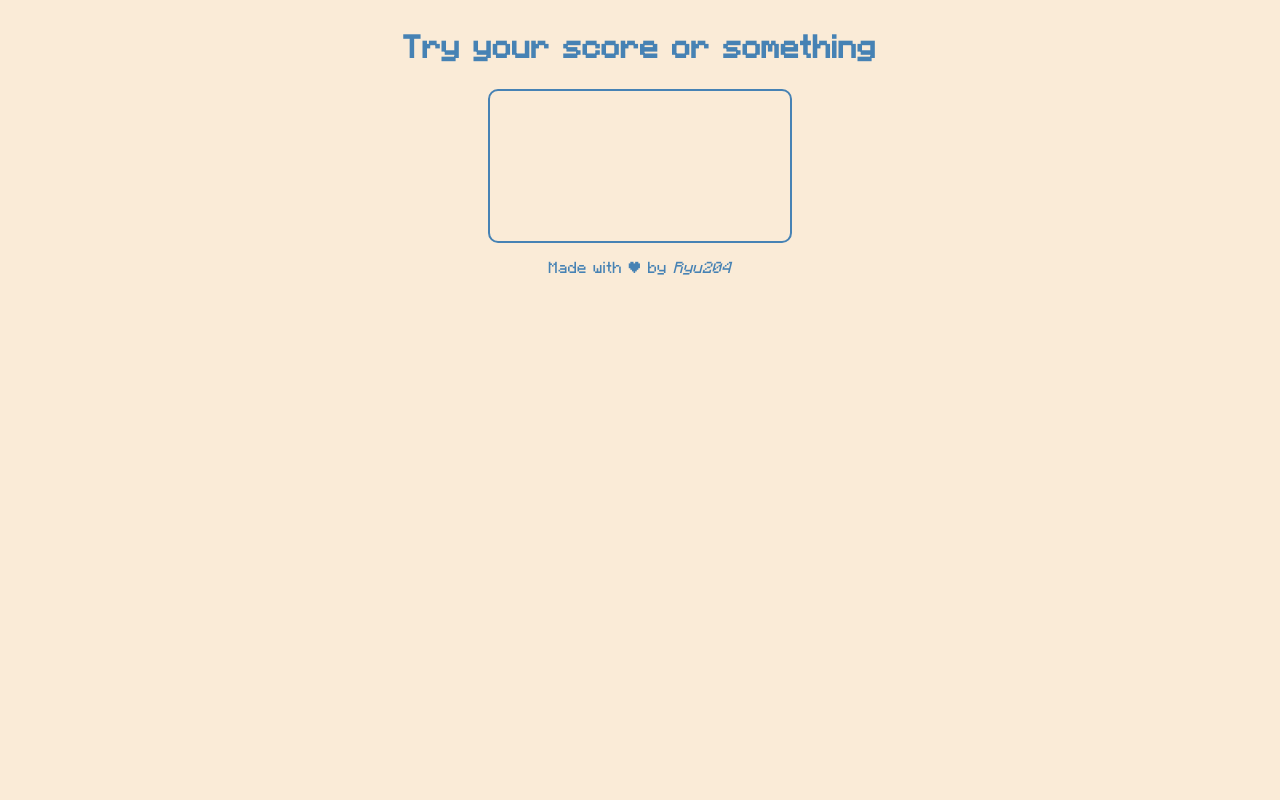
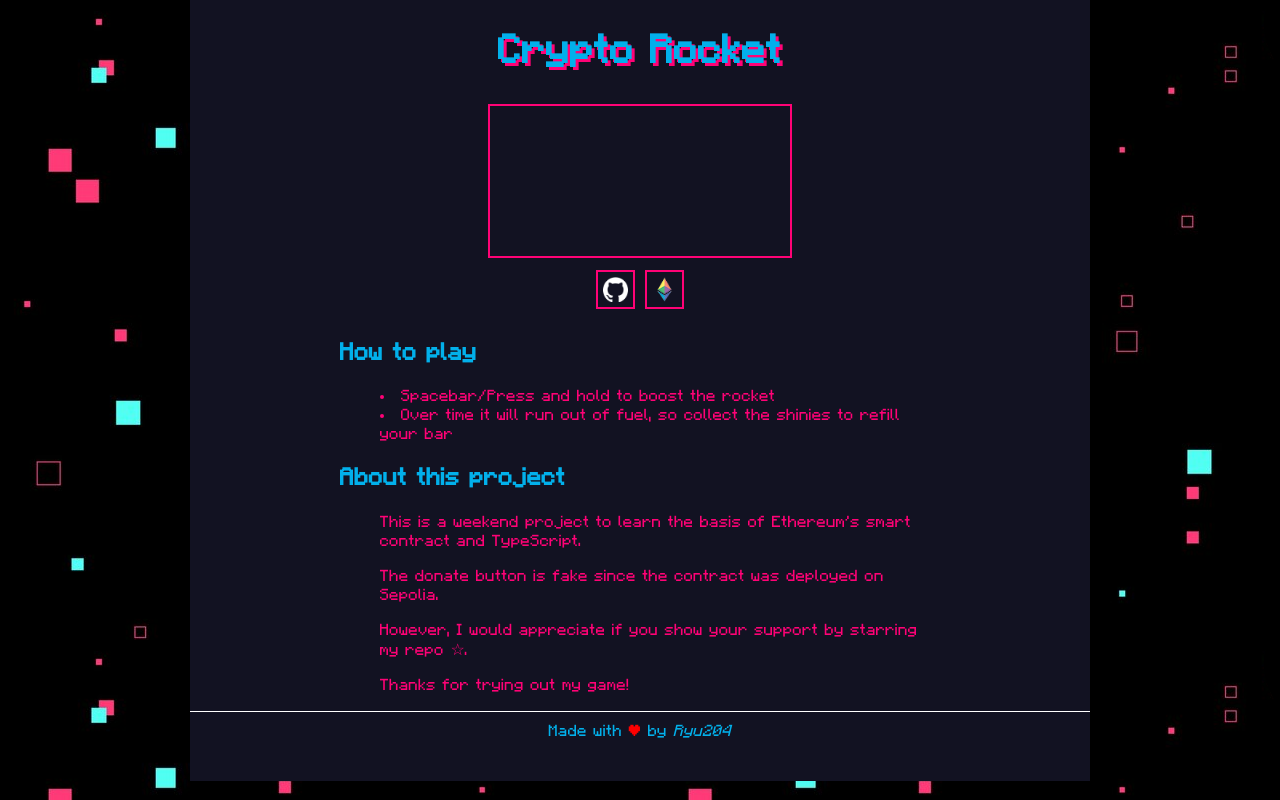
Before and after one commit to Ryu204/crypto_rocket, a website built with webpack: page src/index.html in a window 1280 px wide. Built offline with nearby package versions, Linux system fonts and the light colour scheme; files whose address does not match are found by name.

Commit message:
style page properly

```diff
--- a/src/asset/style.css
+++ b/src/asset/style.css
@@ -4,17 +4,22 @@
 }
 
 :root {
-    font-family: Arial, Helvetica, sans-serif;
-    background-color: antiquewhite;
+    font-family: 'Minecraft';
+    background-image: url('./page_bgr.png');
+    color: #02b0eb;
 }
 
-header, footer, main, #gameContainer {
-    display: flex;
+body {
+    padding: 0px;
+    margin: 0px auto;
+    background-color: #121222;
+    max-width: 900px;
+}
+
+header, #gameContainer {
     align-items: center;
     align-self: center;
     align-content: center;
-    justify-content: center;
-    color: steelblue;
     text-align: center;
     font-family: 'Minecraft';
 }
@@ -26,6 +31,60 @@ header, footer, main, #gameContainer {
 }
 
 #gameCanvas {
-    border: 2px solid steelblue;
-    border-radius: 10px;
+    border: 2px solid #ff0276;
+    align-self: center;
+    align-items: center;
+    image-rendering: pixelated;
+    margin: 2px;
 }
+
+li {
+    color: #ff0276;
+}
+
+ul {
+    list-style-position: inside;
+}
+
+h1 {
+    font-size: 40px;
+    text-shadow: 3px 3px 0px #ff0276;
+}
+
+p {
+    margin-left: 40px;
+    color: #ff0276;
+}
+
+.text {
+    max-width: 600px;
+    margin: 0 auto;
+}
+
+footer {
+    padding-bottom: 40px;
+}
+
+footer p {
+    color: #02b0eb;
+    text-align: center;
+    margin: 0 auto;
+    padding-top: 10px;
+}
+
+.divider {
+    background-color: white;
+    height: 1px;
+}
+
+.logo {
+    max-height: 25px;
+    border: 2px solid #ff0276;
+    padding: 5px;
+    margin: 5px;
+}
+
+#logos {
+    display: flex;
+    justify-content: center;
+}
--- a/src/custom.d.ts
+++ b/src/custom.d.ts
@@ -22,3 +22,8 @@ declare module '*.mp3' {
     const content: any;
     export default content;
 }
+
+declare module '*.ico' {
+    const content: any;
+    export default content;
+}
--- a/src/index.html
+++ b/src/index.html
@@ -4,19 +4,41 @@
     <meta charset="UTF-8">
     <meta name="viewport" content="width=device-width, initial-scale=1.0">
     <title><%= htmlWebpackPlugin.options.title %></title>
-    <link rel="preload" href="MinecraftRegular-Bmg3.woff2" as="font" crossorigin="anonymous">
+    <link rel="preload" href="./MinecraftRegular-Bmg3.woff2" as="font" crossorigin="anonymous">
+    <link rel="icon" href="./logo.ico">
 </head>
 <body>
     <header>
-        <h1>Try your score or something</h1>
+        <h1>Crypto Rocket</h1>
     </header>
     <main>
         <div id="gameContainer">
             <canvas id="gameCanvas"></canvas>
         </div>
+        <div id="logos">
+            <a href="https://github.com/Ryu204/crypto_bird" target="_blank">
+                <img class="logo" src="./gh-logo.png" alt="GitHub repository">
+            </a>
+            <a href="https://sepolia.etherscan.io/" target="_blank">
+                <img class="logo" src="./sepolia-logo.png" alt="Sepolia address">
+            </a>
+        </div>
+        <div class="text">
+            <h2>How to play</h2>
+            <ul>
+                <li>Spacebar/Press and hold to boost the rocket</li>
+                <li>Over time it will run out of fuel, so collect the shinies to refill your bar</li>
+            </ul>
+            <h2>About this project</h2>
+            <p>This is a weekend project to learn the basis of Ethereum's smart contract and TypeScript.</p>
+            <p>The donate button is fake since the contract was deployed on Sepolia.</p>
+            <p>However, I would appreciate if you show your support by starring my repo &star;.</p>
+            <p>Thanks for trying out my game!</p>
+        </div>
     </main>
     <footer>
-        <p>Made with &hearts; by <em>Ryu204</em></p>
+        <div class="divider"></div>
+        <p>Made with <span style="color:red">&hearts;</span> by <em>Ryu204</em></p>
     </footer>
 </body>
 </html>
--- a/src/index.ts
+++ b/src/index.ts
@@ -1,5 +1,10 @@
 import './asset/style.css'
 import './asset/MinecraftRegular-Bmg3.woff2'
+import './asset/logo.ico'
+import './asset/page_bgr.png'
+import './asset/gh-logo.png'
+import './asset/sepolia-logo.png'
+
 import Phaser from 'phaser'
 import { GameScene } from './gameScene'
 import config from './config'
--- a/src/rocket.ts
+++ b/src/rocket.ts
@@ -112,7 +112,7 @@ export default class Rocket extends Phaser.GameObjects.Container {
         this.arcadeBody.destroy()
         this.mState = State.dead
         this.mSprite.play(AnimTags.die).setRotation(Math.PI / 2)
-        this.mSmoke.setAlpha(0)
+        this.mSmoke.stop()
         this.mJetSfx.stop()
         if (!mute) {
             this.scene.sound.add(assets.explode.id).play()
--- a/webpack.config.js
+++ b/webpack.config.js
@@ -18,7 +18,7 @@ module.exports = {
                 use: [MiniCssExtractPlugin.loader, 'css-loader']
             },
             {
-                test: /\.(jpg|jpeg|png|gif|woff|woff2|mp3|flac)$/i,
+                test: /\.(jpg|jpeg|png|gif|woff|woff2|mp3|flac|ico)$/i,
                 exclude: /node_modules/,
                 type: 'asset/resource'
             }
```
Also changed, not shown: src/asset/gh-logo.png (added), src/asset/logo.ico (added), src/asset/page_bgr.png (added), src/asset/sepolia-logo.png (added).
